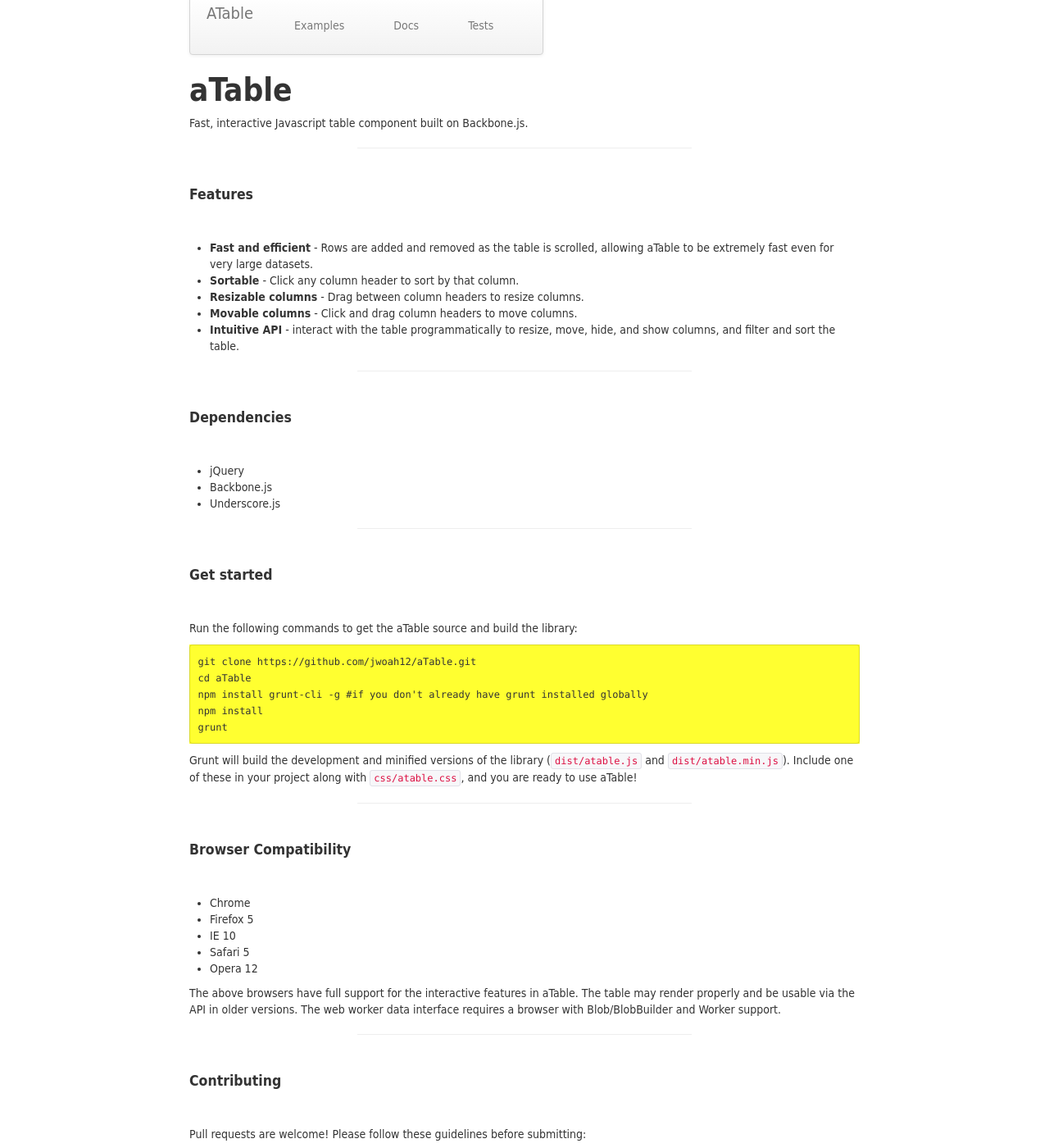
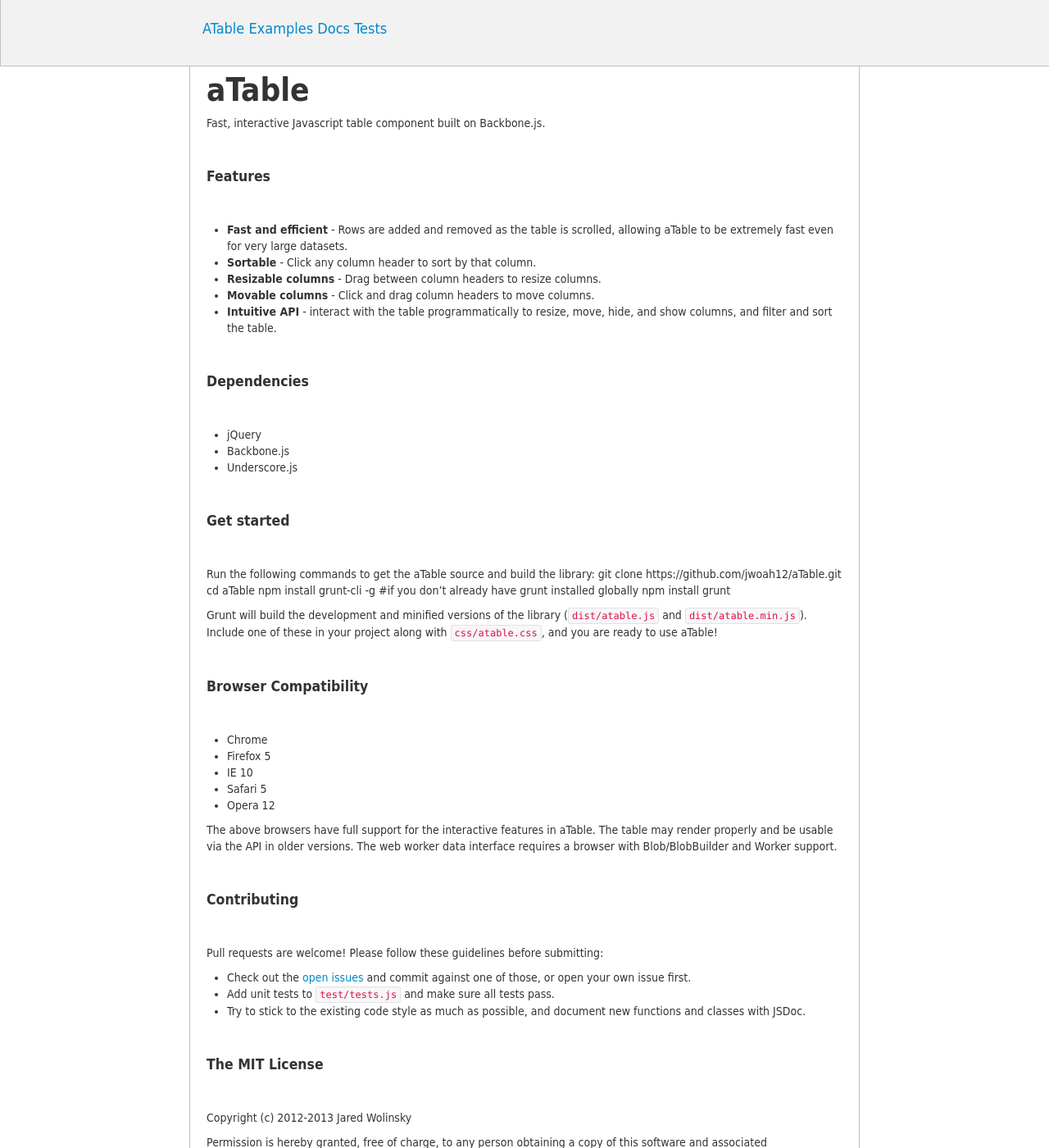
Before and after one commit to jarwol/aTable, a Jekyll site: the page built from index.md, in a window 1280 px wide and 1400 px high. Shown: the whole window at 82% size. Built offline with Jekyll 4.4.1, drawn with Linux system fonts in a browser that asks for light colours; nearby versions of some CDN libraries.

Commit message:
work on page layout

```diff
--- a/_config.yml
+++ b/_config.yml
@@ -1,3 +1,2 @@
 pygments: true
 permalink: /:title
-markdown: kramdown
--- a/_layouts/default.html
+++ b/_layouts/default.html
@@ -13,19 +13,21 @@
     {% endif %}
 </head>
 <body>
+<div class="header">
+    <div class="container-fluid">
+        <div class="row-fluid">
+            <div class="span8 offset2">
+                <a href="index.html">ATable</a>
+                <a href="demo.html">Examples</a>
+                <a href="api.html">Docs</a>
+                <a href="test.html">Tests</a>
+            </div>
+        </div>
+    </div>
+</div>
 <div class="container-fluid">
     <div class="row-fluid">
-        <div class="span8 offset2">
-            <div class="navbar">
-                <div class="navbar-inner">
-                    <a href="index.html" class="brand">ATable</a>
-                    <ul class="nav">
-                        <li{% if page.title == 'Examples' }%} class="active"{% endif %}><a href="demo.html">Examples</a></li>
-                        <li><a href="api.html">Docs</a></li>
-                        <li><a href="test.html">Tests</a></li>
-                    </ul>
-                </div>
-            </div>
+        <div class="content span8 offset2">
             {{content}}
             <footer>
                 <p>Project maintained by <a href="https://github.com/jwoah12">Jared Wolinsky</a></p>
--- a/css/demo.css
+++ b/css/demo.css
@@ -1,10 +1,29 @@
+.header{
+    background-color: #f2f2f2;
+    position: fixed;
+    top: -1px;
+    border: solid thin silver;
+    padding: 25px 15px;
+    font-size: large;
+    width: 100%;
+}
+
+.header a{
+    display: inline;
+}
+
 body {
     font-family: "DejaVu Sans Condensed";
-    padding: 50px 0;
+}
+
+.content{
+    padding: 50px 20px;
+    border-left: solid thin silver;
+    border-right: solid thin silver;
 }
 
 hr {
-    width: 50%;
+    width: 75%;
     margin-left: auto;
     margin-right: auto;
 }
--- a/index.md
+++ b/index.md
@@ -6,8 +6,6 @@ layout: default
 
 Fast, interactive Javascript table component built on Backbone.js.
 
----
-
 #### Features
 * **Fast and efficient** - Rows are added and removed as the table is scrolled, allowing aTable to be extremely fast even for very large datasets.
 * **Sortable** - Click any column header to sort by that column.
@@ -15,27 +13,22 @@ Fast, interactive Javascript table component built on Backbone.js.
 * **Movable columns** - Click and drag column headers to move columns.
 * **Intuitive API** - interact with the table programmatically to resize, move, hide, and show columns, and filter and sort the table.
 
----
-
 #### Dependencies
 * jQuery
 * Backbone.js
 * Underscore.js
 
----
+
 
 #### Get started
 Run the following commands to get the aTable source and build the library:
-~~~
-git clone https://github.com/jwoah12/aTable.git
-cd aTable
-npm install grunt-cli -g #if you don't already have grunt installed globally
-npm install
-grunt
-~~~
+    git clone https://github.com/jwoah12/aTable.git
+    cd aTable
+    npm install grunt-cli -g #if you don't already have grunt installed globally
+    npm install
+    grunt
+
 Grunt will build the development and minified versions of the library (`dist/atable.js` and `dist/atable.min.js`).  Include one of these in your project along with `css/atable.css`, and you are ready to use aTable!
-
----
 
 #### Browser Compatibility
 * Chrome
@@ -46,15 +39,11 @@ Grunt will build the development and minified versions of the library (`dist/ata
 
 The above browsers have full support for the interactive features in aTable. The table may render properly and be usable via the API in older versions. The web worker data interface requires a browser with Blob/BlobBuilder and Worker support.
 
----
-
 #### Contributing
 Pull requests are welcome!  Please follow these guidelines before submitting:
 * Check out the [open issues](https://github.com/jwoah12/aTable/issues?state=open) and commit against one of those, or open your own issue first.
 * Add unit tests to `test/tests.js` and make sure all tests pass.
 * Try to stick to the existing code style as much as possible, and document new functions and classes with JSDoc.
-
----
 
 #### The MIT License
 Copyright (c) 2012-2013 Jared Wolinsky
--- a/test.html
+++ b/test.html
@@ -24,4 +24,4 @@ includes: |
     }
 </script>
 <div id="qunit"></div>
-<div id="qunit-fixture"></div>
+<div id="qunit-fixture"></div>  z
```
